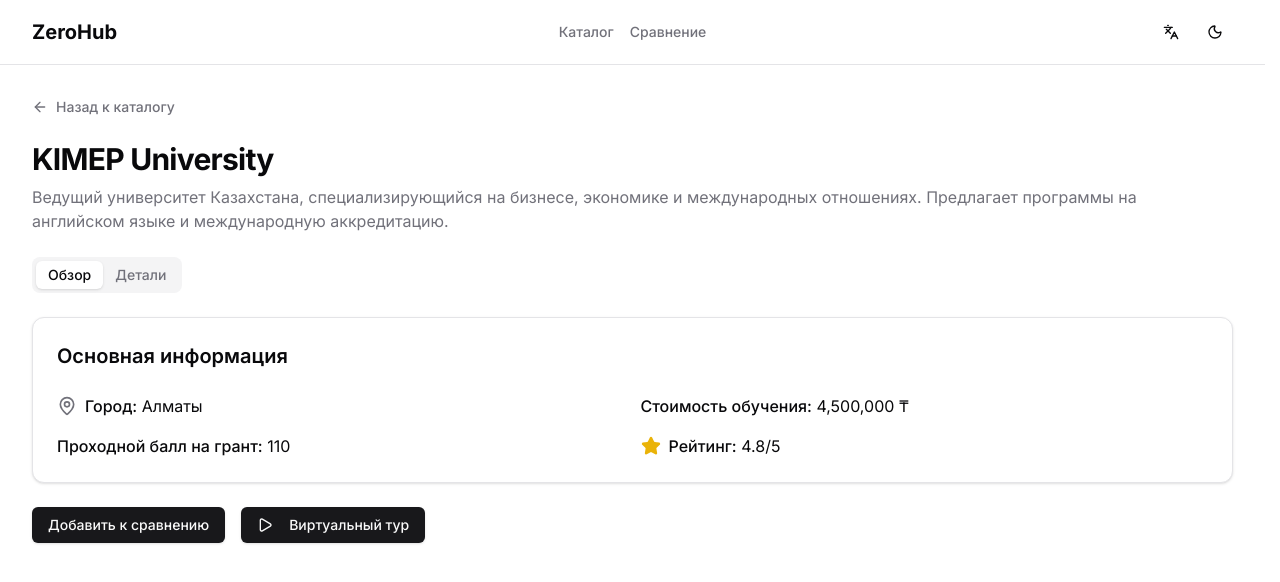
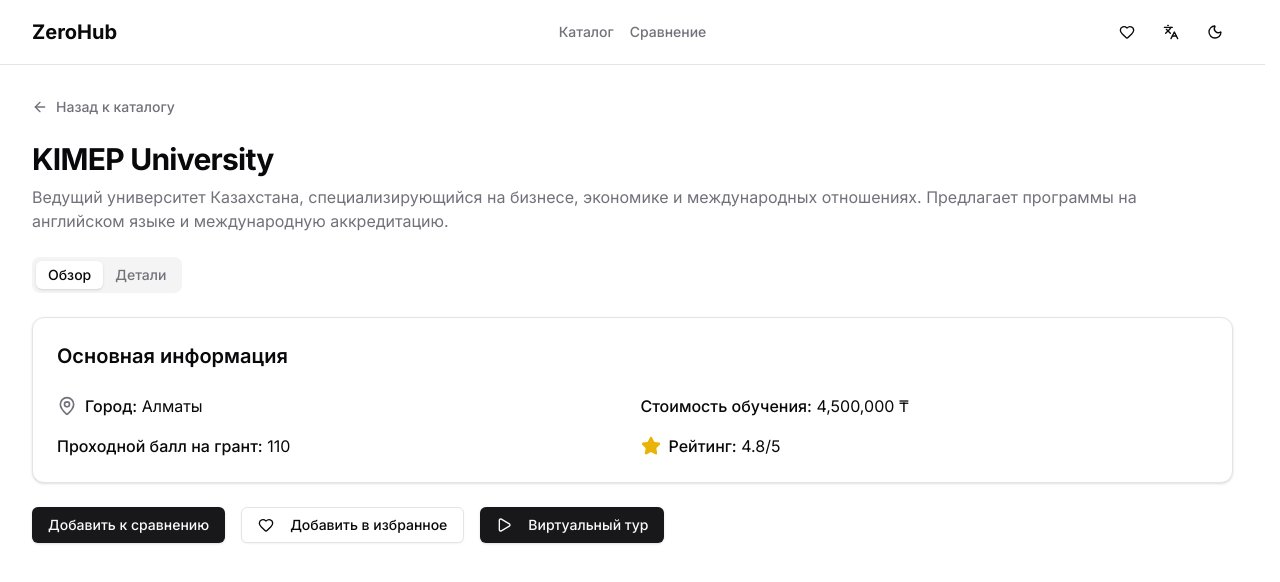
Before and after one commit to funster-a/hackathon-itfest, a React app in the folder frontend/: page /university/1 in a window 1280 px wide. Shown: the top 582 px of the page. Built offline with nearby package versions, Linux system fonts and the light colour scheme; the HTML template or start-up script is replaced by a standard one.

Commit message:
add favourites

```diff
--- /dev/null
+++ b/frontend/src/components/FavoritesModal.tsx
@@ -0,0 +1,90 @@
+import { useState } from 'react';
+import { Link } from 'react-router-dom';
+import { Heart, Trash2, MapPin, Star } from 'lucide-react';
+import { useFavoritesStore } from '../store/useFavoritesStore';
+import { useLocale } from './LocaleProvider';
+import {
+  Dialog,
+  DialogContent,
+  DialogHeader,
+  DialogTitle,
+  DialogTrigger,
+} from '@/components/ui/dialog';
+import { Button } from '@/components/ui/button';
+import { Card, CardContent } from '@/components/ui/card';
+
+interface FavoritesModalProps {
+  children: React.ReactNode;
+}
+
+const FavoritesModal = ({ children }: FavoritesModalProps) => {
+  const { favorites, removeFromFavorites } = useFavoritesStore();
+  const { t } = useLocale();
+  const [open, setOpen] = useState(false);
+
+  return (
+    <Dialog open={open} onOpenChange={setOpen}>
+      <DialogTrigger asChild>{children}</DialogTrigger>
+      <DialogContent className="w-[90vw] max-w-2xl h-[60vh] flex flex-col">
+        <DialogHeader className="flex-shrink-0">
+          <DialogTitle className="flex items-center gap-2">
+            <Heart className="w-5 h-5 text-red-500 fill-red-500" />
+            {t('favorites.title')} ({favorites.length})
+          </DialogTitle>
+        </DialogHeader>
+        <div className="space-y-4 mt-4 flex-1 overflow-y-auto min-h-0">
+          {favorites.length === 0 ? (
+            <div className="text-center py-12">
+              <Heart className="w-16 h-16 mx-auto text-muted-foreground mb-4 opacity-50" />
+              <p className="text-muted-foreground text-lg">{t('favorites.empty')}</p>
+            </div>
+          ) : (
+            favorites.map((university) => (
+              <Card key={university.id} className="hover:shadow-md transition-shadow">
+                <CardContent className="p-4">
+                  <div className="flex items-start justify-between gap-4">
+                    <div className="flex-1">
+                      <Link
+                        to={`/university/${university.id}`}
+                        onClick={() => setOpen(false)}
+                        className="block mb-2"
+                      >
+                        <h3 className="text-lg font-semibold text-foreground hover:text-foreground/80 transition-colors">
+                          {university.name}
+                        </h3>
+                      </Link>
+                      <div className="flex flex-wrap items-center gap-4 text-sm text-muted-foreground">
+                        <div className="flex items-center gap-1.5">
+                          <MapPin className="w-4 h-4" />
+                          <span>{university.city}</span>
+                        </div>
+                        <div className="flex items-center gap-1.5">
+                          <Star className="w-4 h-4 text-yellow-500 fill-yellow-500" />
+                          <span>{university.rating}</span>
+                        </div>
+                        <div>
+                          {university.price.toLocaleString()} ₸
+                        </div>
+                      </div>
+                    </div>
+                    <Button
+                      variant="ghost"
+                      size="icon"
+                      onClick={() => removeFromFavorites(university.id)}
+                      className="h-9 w-9 text-red-500 hover:text-red-600 hover:bg-red-50"
+                      aria-label={t('favorites.remove')}
+                    >
+                      <Trash2 className="w-4 h-4" />
+                    </Button>
+                  </div>
+                </CardContent>
+              </Card>
+            ))
+          )}
+        </div>
+      </DialogContent>
+    </Dialog>
+  );
+};
+
+export default FavoritesModal;
--- a/frontend/src/components/Header.tsx
+++ b/frontend/src/components/Header.tsx
@@ -1,6 +1,6 @@
 import { Link, useLocation } from 'react-router-dom';
 import { useState, useEffect } from 'react';
-import { Moon, Sun, Languages } from 'lucide-react';
+import { Moon, Sun, Languages, Heart } from 'lucide-react';
 import { Button } from '@/components/ui/button';
 import {
   DropdownMenu,
@@ -10,11 +10,14 @@
 } from '@/components/ui/dropdown-menu';
 import { useTheme } from './ThemeProvider';
 import { useLocale } from './LocaleProvider';
+import { useFavoritesStore } from '../store/useFavoritesStore';
+import FavoritesModal from './FavoritesModal';
 
 const Header = () => {
   const location = useLocation();
   const { theme, setTheme } = useTheme();
   const { locale, setLocale, t } = useLocale();
+  const { favorites } = useFavoritesStore();
   const [isDark, setIsDark] = useState(false);
 
   useEffect(() => {
@@ -81,6 +84,17 @@
 
           {/* Управление справа */}
           <div className="flex items-center gap-2">
+            <FavoritesModal>
+              <Button variant="ghost" size="icon" className="h-9 w-9 relative">
+                <Heart className="h-5 w-5" />
+                {favorites.length > 0 && (
+                  <span className="absolute -top-1 -right-1 bg-red-500 text-white text-xs rounded-full h-5 w-5 flex items-center justify-center">
+                    {favorites.length > 9 ? '9+' : favorites.length}
+                  </span>
+                )}
+                <span className="sr-only">{t('header.favorites')}</span>
+              </Button>
+            </FavoritesModal>
             <DropdownMenu modal={false}>
               <DropdownMenuTrigger asChild>
                 <Button variant="ghost" size="icon" className="h-9 w-9">
--- a/frontend/src/components/LocaleProvider.tsx
+++ b/frontend/src/components/LocaleProvider.tsx
@@ -20,6 +20,7 @@
     'header.title': 'ZeroHub',
     'header.catalog': 'Каталог',
     'header.compare': 'Сравнение',
+    'header.favorites': 'Избранное',
 
     // HomePage
     'home.title': 'Каталог университетов',
@@ -59,6 +60,8 @@
     'card.cost': 'Стоимость:',
     'card.minScore': 'Проходной балл:',
     'card.tour': '360° Tour',
+    'card.addToFavorites': 'Добавить в избранное',
+    'card.removeFromFavorites': 'Удалить из избранного',
 
     // UniversityDetailsPage
     'details.back': 'Назад к каталогу',
@@ -78,6 +81,8 @@
     'details.details.no': 'Нет',
     'details.addToCompare': 'Добавить к сравнению',
     'details.alreadyInCompare': 'Уже в сравнении',
+    'details.addToFavorites': 'Добавить в избранное',
+    'details.removeFromFavorites': 'Удалить из избранного',
     'details.virtualTour': 'Виртуальный тур',
     'details.virtualTourTitle': 'Виртуальный тур:',
     'details.openInNewWindow': 'Открыть в полном окне',
@@ -99,12 +104,18 @@
     'compare.public': 'Государственный',
     'compare.languages': 'Язык обучения',
     'compare.grantsPerYear': 'Грантов в год',
+
+    // Favorites
+    'favorites.title': 'Избранное',
+    'favorites.empty': 'У вас пока нет избранных университетов',
+    'favorites.remove': 'Удалить из избранного',
   },
   kk: {
     // Header
     'header.title': 'ZeroHub',
     'header.catalog': 'Каталог',
     'header.compare': 'Салыстыру',
+    'header.favorites': 'Таңдаулылар',
 
     // HomePage
     'home.title': 'Университеттер каталогы',
@@ -142,6 +153,8 @@
     'card.chanceForGrant': 'Грантқа мүмкіндік',
     'card.onlyPaid': 'Тек ақылы',
     'card.cost': 'Бағасы:',
+    'card.addToFavorites': 'Таңдаулыларға қосу',
+    'card.removeFromFavorites': 'Таңдаулылардан алып тастау',
     'card.minScore': 'Грантқа өту баллы:',
     'card.tour': '360° Тур',
 
@@ -163,6 +176,8 @@
     'details.details.no': 'Жоқ',
     'details.addToCompare': 'Салыстыруға қосу',
     'details.alreadyInCompare': 'Қазірдің өзінде салыстыруда',
+    'details.addToFavorites': 'Таңдаулыларға қосу',
+    'details.removeFromFavorites': 'Таңдаулылардан алып тастау',
     'details.virtualTour': 'Виртуалды тур',
     'details.virtualTourTitle': 'Виртуалды тур:',
     'details.openInNewWindow': 'Толық терезеде ашу',
@@ -184,12 +199,18 @@
     'compare.public': 'Мемлекеттік',
     'compare.languages': 'Оқыту тілі',
     'compare.grantsPerYear': 'Жылына грант',
+
+    // Favorites
+    'favorites.title': 'Таңдаулылар',
+    'favorites.empty': 'Сізде әлі таңдаулы университеттер жоқ',
+    'favorites.remove': 'Таңдаулылардан алып тастау',
   },
   en: {
     // Header
     'header.title': 'ZeroHub',
     'header.catalog': 'Catalog',
     'header.compare': 'Compare',
+    'header.favorites': 'Favorites',
 
     // HomePage
     'home.title': 'University Catalog',
@@ -229,6 +250,8 @@
     'card.cost': 'Cost:',
     'card.minScore': 'Min Score:',
     'card.tour': '360° Tour',
+    'card.addToFavorites': 'Add to Favorites',
+    'card.removeFromFavorites': 'Remove from Favorites',
 
     // UniversityDetailsPage
     'details.back': 'Back to Catalog',
@@ -248,6 +271,8 @@
     'details.details.no': 'No',
     'details.addToCompare': 'Add to Compare',
     'details.alreadyInCompare': 'Already in Compare',
+    'details.addToFavorites': 'Add to Favorites',
+    'details.removeFromFavorites': 'Remove from Favorites',
     'details.virtualTour': 'Virtual Tour',
     'details.virtualTourTitle': 'Virtual Tour:',
     'details.openInNewWindow': 'Open in full window',
@@ -269,6 +294,11 @@
     'compare.public': 'Public',
     'compare.languages': 'Language of Instruction',
     'compare.grantsPerYear': 'Grants per Year',
+
+    // Favorites
+    'favorites.title': 'Favorites',
+    'favorites.empty': 'You have no favorite universities yet',
+    'favorites.remove': 'Remove from Favorites',
   },
 };
 
--- a/frontend/src/components/UniversityCard.tsx
+++ b/frontend/src/components/UniversityCard.tsx
@@ -1,10 +1,11 @@
 import { Link } from 'react-router-dom';
-import { MapPin, Star, Box } from 'lucide-react';
+import { MapPin, Star, Box, Heart } from 'lucide-react';
 import type { IUniversity } from '../types';
 import { Card, CardHeader, CardContent, CardFooter } from '@/components/ui/card';
 import { Badge } from '@/components/ui/badge';
 import { Button } from '@/components/ui/button';
 import { useCompareStore } from '../store/useCompareStore';
+import { useFavoritesStore } from '../store/useFavoritesStore';
 import { useLocale } from './LocaleProvider';
 
 interface UniversityCardProps {
@@ -14,10 +15,20 @@
 
 const UniversityCard = ({ university, userEntScore }: UniversityCardProps) => {
   const { addToCompare, compareList } = useCompareStore();
+  const { addToFavorites, removeFromFavorites, isFavorite } = useFavoritesStore();
   const { t } = useLocale();
   const hasChance = userEntScore !== null && userEntScore >= university.minEntScore;
   const showIndicator = userEntScore !== null;
   const isInCompare = compareList.some((u) => u.id === university.id);
+  const isFav = isFavorite(university.id);
+
+  const handleFavoriteToggle = () => {
+    if (isFav) {
+      removeFromFavorites(university.id);
+    } else {
+      addToFavorites(university);
+    }
+  };
 
   // Используем реальное изображение, если есть, иначе placeholder
   const imageUrl = university.imageUrl || `https://picsum.photos/seed/${university.id}/800/400`;
@@ -32,15 +43,31 @@
           loading="lazy"
         />
         <div className="absolute inset-0 bg-gradient-to-t from-black/20 to-transparent" />
+        <div className="absolute top-4 right-4 flex gap-2">
           {university.hasTour && (
             <Badge
               variant="secondary"
-            className="absolute top-4 right-4 bg-white/90 text-black hover:bg-white shadow-lg"
+              className="bg-white/90 text-black hover:bg-white shadow-lg"
             >
               <Box className="w-3 h-3 mr-1.5" />
               {t('card.tour')}
             </Badge>
           )}
+          <Button
+            variant="ghost"
+            size="icon"
+            onClick={(e) => {
+              e.preventDefault();
+              handleFavoriteToggle();
+            }}
+            className={`h-9 w-9 rounded-full bg-white/90 hover:bg-white shadow-lg ${
+              isFav ? 'text-red-500' : 'text-gray-600'
+            }`}
+            aria-label={isFav ? t('card.removeFromFavorites') : t('card.addToFavorites')}
+          >
+            <Heart className={`w-4 h-4 ${isFav ? 'fill-current' : ''}`} />
+          </Button>
+        </div>
       </div>
       <CardHeader>
         <div className="flex items-start justify-between gap-4">
--- a/frontend/src/pages/UniversityDetailsPage.tsx
+++ b/frontend/src/pages/UniversityDetailsPage.tsx
@@ -1,7 +1,8 @@
 import { useParams, Link } from 'react-router-dom';
-import { ArrowLeft, MapPin, Star, Check, X, Play, ExternalLink } from 'lucide-react';
+import { ArrowLeft, MapPin, Star, Check, X, Play, ExternalLink, Heart } from 'lucide-react';
 import { universities } from '../data/mockData';
 import { useCompareStore } from '../store/useCompareStore';
+import { useFavoritesStore } from '../store/useFavoritesStore';
 import { useLocale } from '@/components/LocaleProvider';
 import { Card, CardContent, CardHeader } from '@/components/ui/card';
 import { Tabs, TabsContent, TabsList, TabsTrigger } from '@/components/ui/tabs';
@@ -18,8 +19,19 @@
   const { id } = useParams<{ id: string }>();
   const university = universities.find((u) => u.id === id);
   const { addToCompare, compareList } = useCompareStore();
+  const { addToFavorites, removeFromFavorites, isFavorite } = useFavoritesStore();
   const { t } = useLocale();
   const isInCompare = compareList.some((u) => u.id === id);
+  const isFav = id ? isFavorite(id) : false;
+
+  const handleFavoriteToggle = () => {
+    if (!university) return;
+    if (isFav) {
+      removeFromFavorites(university.id);
+    } else {
+      addToFavorites(university);
+    }
+  };
 
   if (!university) {
     return (
@@ -137,6 +149,14 @@
         >
           {isInCompare ? t('details.alreadyInCompare') : t('details.addToCompare')}
         </Button>
+        <Button
+          onClick={handleFavoriteToggle}
+          variant={isFav ? 'default' : 'outline'}
+          className={`w-full sm:w-auto ${isFav ? 'bg-red-500 hover:bg-red-600' : ''}`}
+        >
+          <Heart className={`w-4 h-4 mr-2 ${isFav ? 'fill-current' : ''}`} />
+          {isFav ? t('details.removeFromFavorites') : t('details.addToFavorites')}
+        </Button>
         {university.hasTour && university.tourUrl && (
           <Dialog>
             <DialogTrigger asChild>
--- /dev/null
+++ b/frontend/src/store/useFavoritesStore.ts
@@ -0,0 +1,33 @@
+import { create } from 'zustand';
+import { persist } from 'zustand/middleware';
+import type { IUniversity } from '../types';
+
+interface FavoritesStore {
+  favorites: IUniversity[];
+  addToFavorites: (university: IUniversity) => void;
+  removeFromFavorites: (id: string) => void;
+  isFavorite: (id: string) => boolean;
+}
+
+export const useFavoritesStore = create<FavoritesStore>()(
+  persist(
+    (set, get) => ({
+      favorites: [],
+      addToFavorites: (university) => {
+        const { favorites } = get();
+        if (!favorites.some((u) => u.id === university.id)) {
+          set({ favorites: [...favorites, university] });
+        }
+      },
+      removeFromFavorites: (id) => {
+        set({ favorites: get().favorites.filter((u) => u.id !== id) });
+      },
+      isFavorite: (id) => {
+        return get().favorites.some((u) => u.id === id);
+      },
+    }),
+    {
+      name: 'favorites-storage',
+    }
+  )
+);
```
Lines whose indentation alone changed are shown as unchanged.
